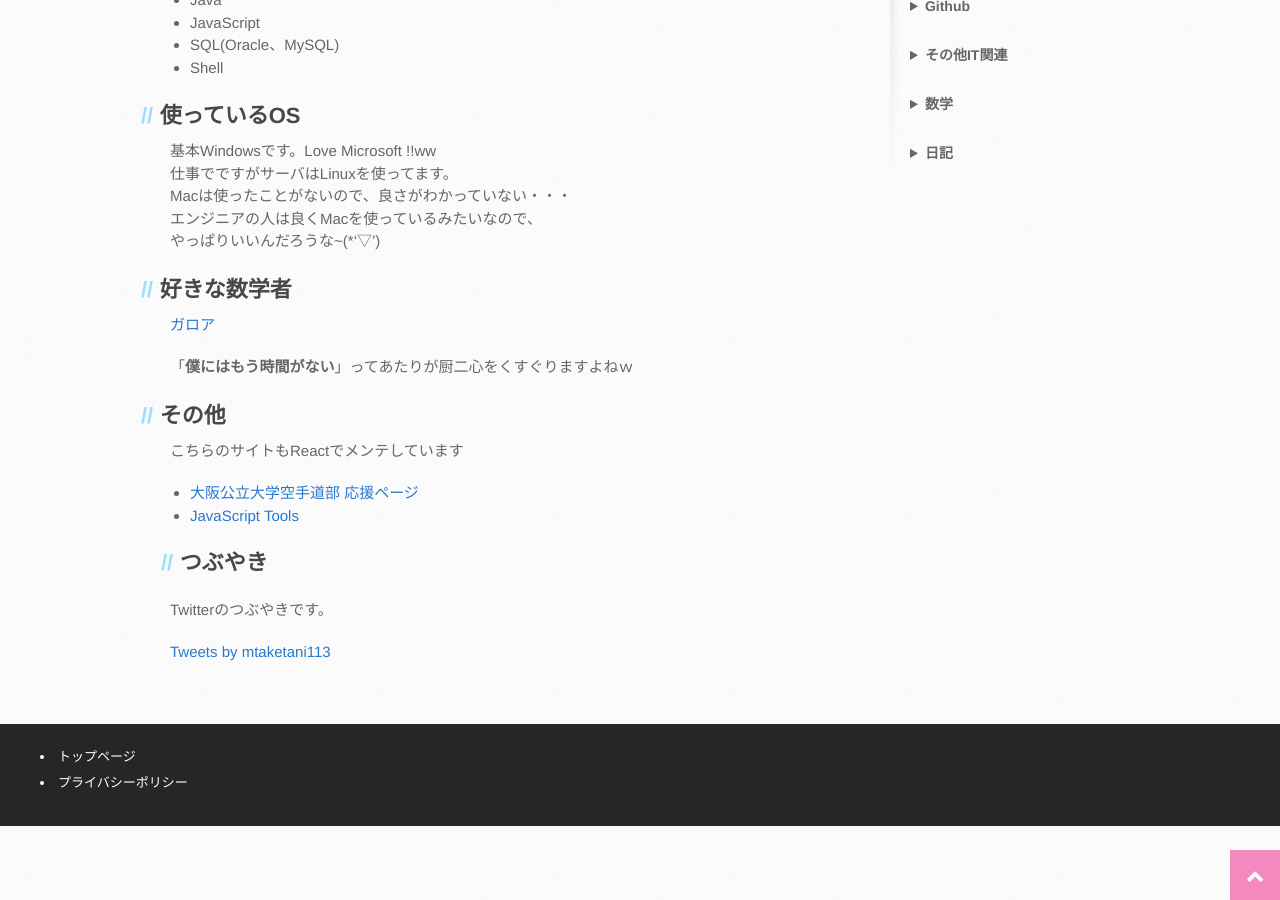
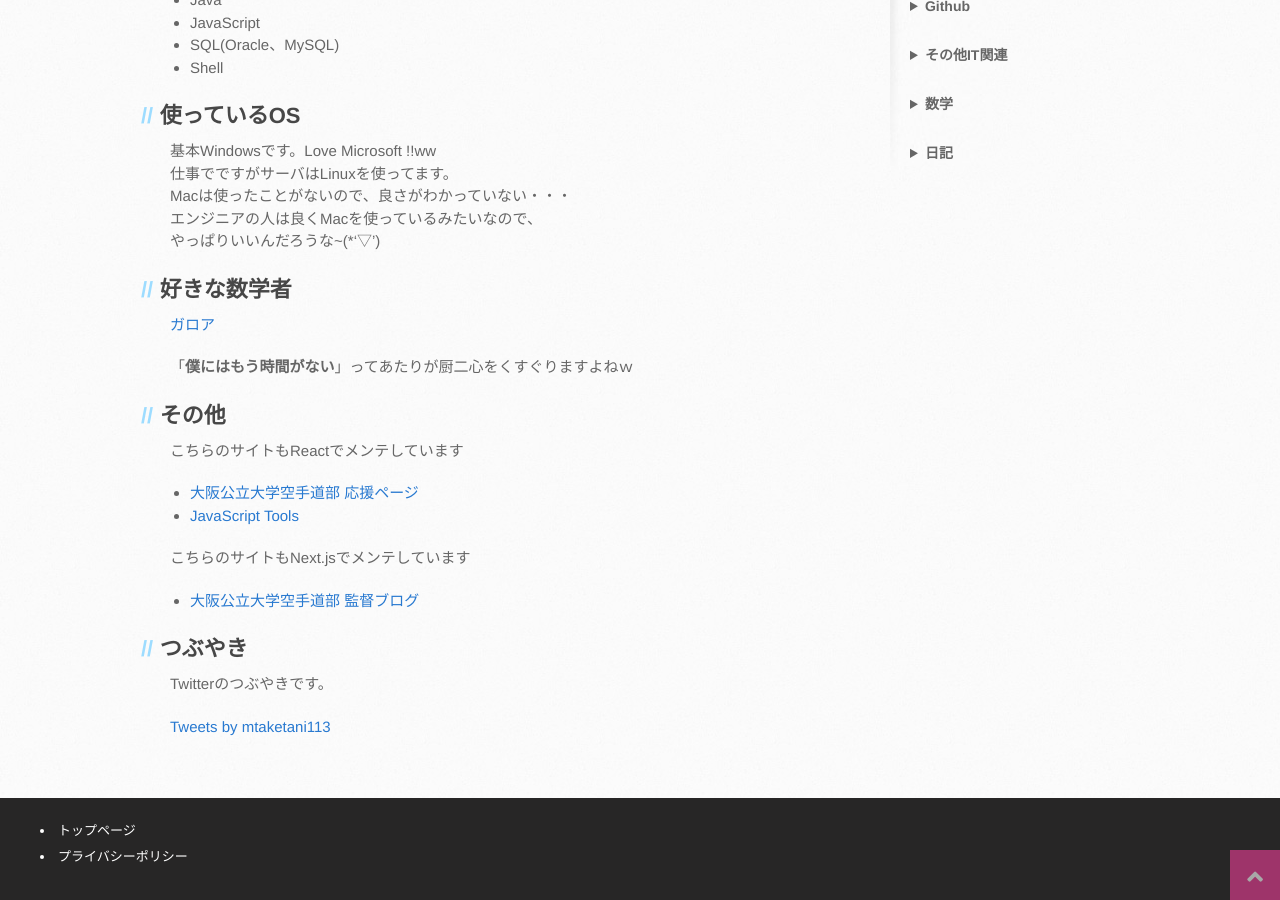
Before and after one commit to mtaketani113/mtaketani113.github.io, a Jekyll site: the page built from index.md, in a window 1280 px wide and 900 px high, scrolled down 608 px. Built offline with Jekyll 4.4.1, drawn with Linux system fonts in a browser that asks for light colours; nearby versions of some CDN libraries; comment, search, counter and statistics services are not loaded; the repository's description, which GitHub fills in, is left out.

Commit message:
監督ブログのリンクを追加

```diff
--- a/index.md
+++ b/index.md
@@ -40,6 +40,12 @@ Macは使ったことがないので、良さがわかっていない・・・
 
 - [大阪公立大学空手道部 応援ページ](https://mtaketani113.github.io/omu-karate-page/)
 - [JavaScript Tools](https://mtaketani113.github.io/react-tools/)
+
+こちらのサイトもNext.jsでメンテしています
+
+- [大阪公立大学空手道部 監督ブログ](https://omu-karate-org.github.io/blog/list/1)
+
+
 ## つぶやき
 
 Twitterのつぶやきです。
```
